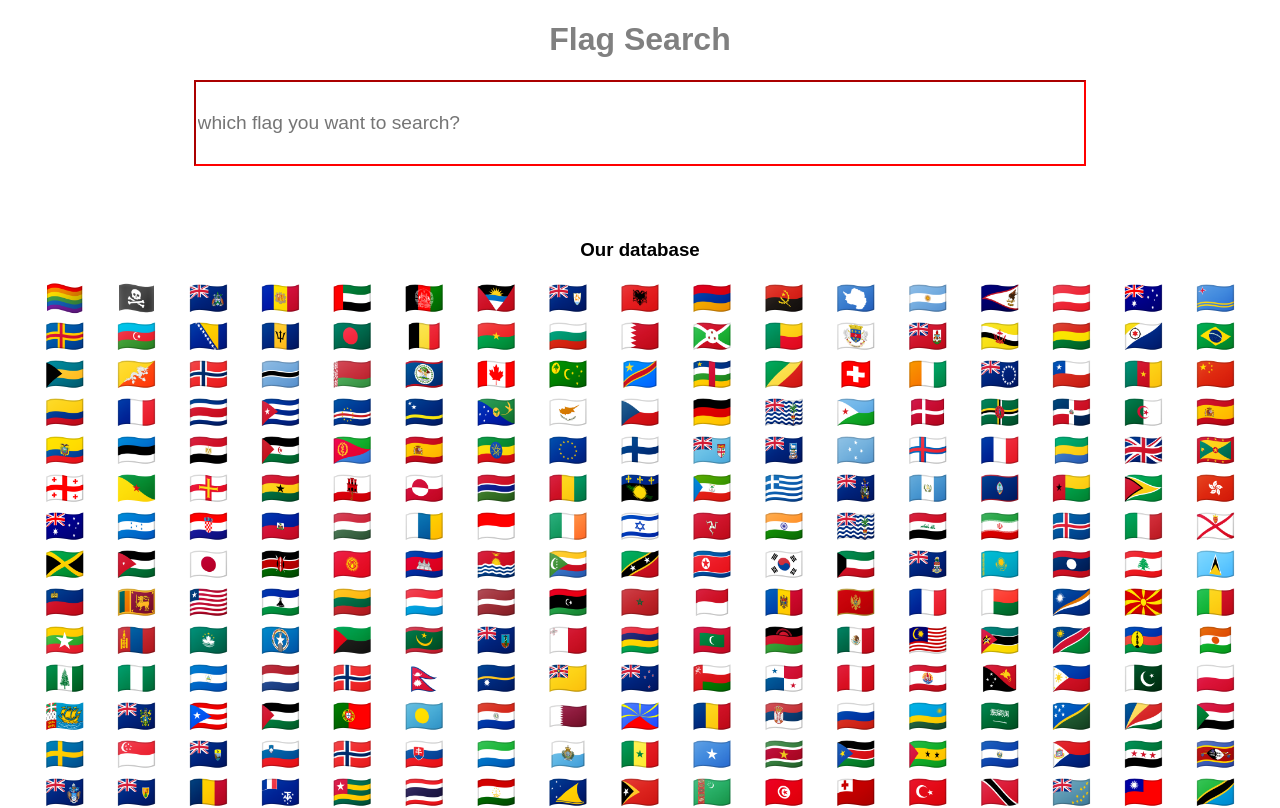
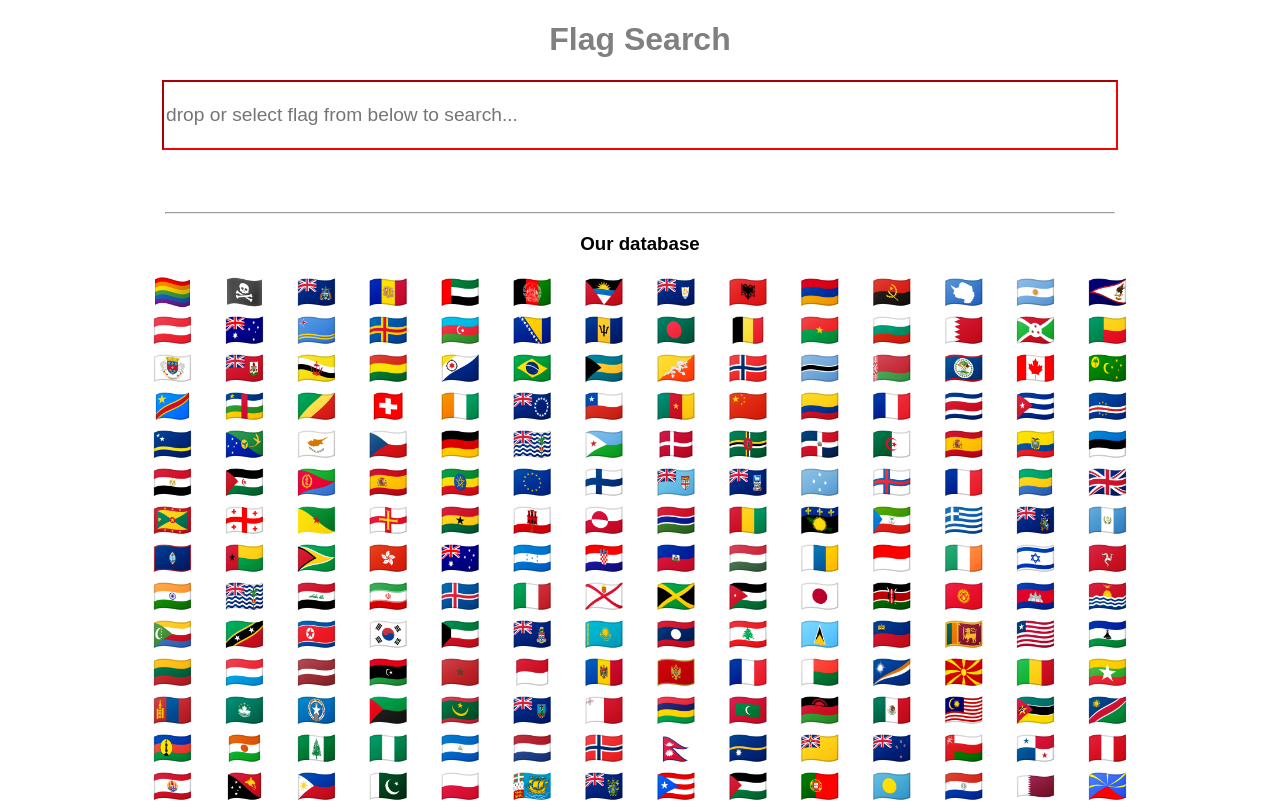
Before and after one commit to saurabhchirde/Flag-finder, a React (Create React App) app: page / in a window 1280 px wide. Shown: the top 808 px of the page. Built offline with nearby package versions, Linux system fonts and the light colour scheme.

Commit message:
Finalize

```diff
--- a/src/App.js
+++ b/src/App.js
@@ -291,14 +291,16 @@ export default function App() {
       <h1 style={{ color: "gray" }}>Flag Search</h1>
       <input
         onChange={onChangeEvent}
-        placeholder="which flag you want to search?"
+        placeholder="drop or select flag from below to search..."
       ></input>
       <br />
       <br />
       {meaning}
       <br />
       <br />
+      <hr />
       <h3>Our database</h3>
+      <div className="div">
         {flagArr.map(function (flag) {
           return (
             <span
@@ -311,5 +313,6 @@ export default function App() {
           );
         })}
       </div>
+    </div>
   );
 }
--- a/src/styles.css
+++ b/src/styles.css
@@ -3,8 +3,15 @@
   text-align: center;
 }
 input {
-  width: 70%;
-  height: 10vh;
+  width: 75%;
+  height: 8vh;
   border-color: red;
   font-size: 1.2rem;
 }
+hr {
+  width: 75%;
+}
+.div {
+  margin: auto;
+  width: 80%;
+}
```
Lines whose indentation alone changed are shown as unchanged.
